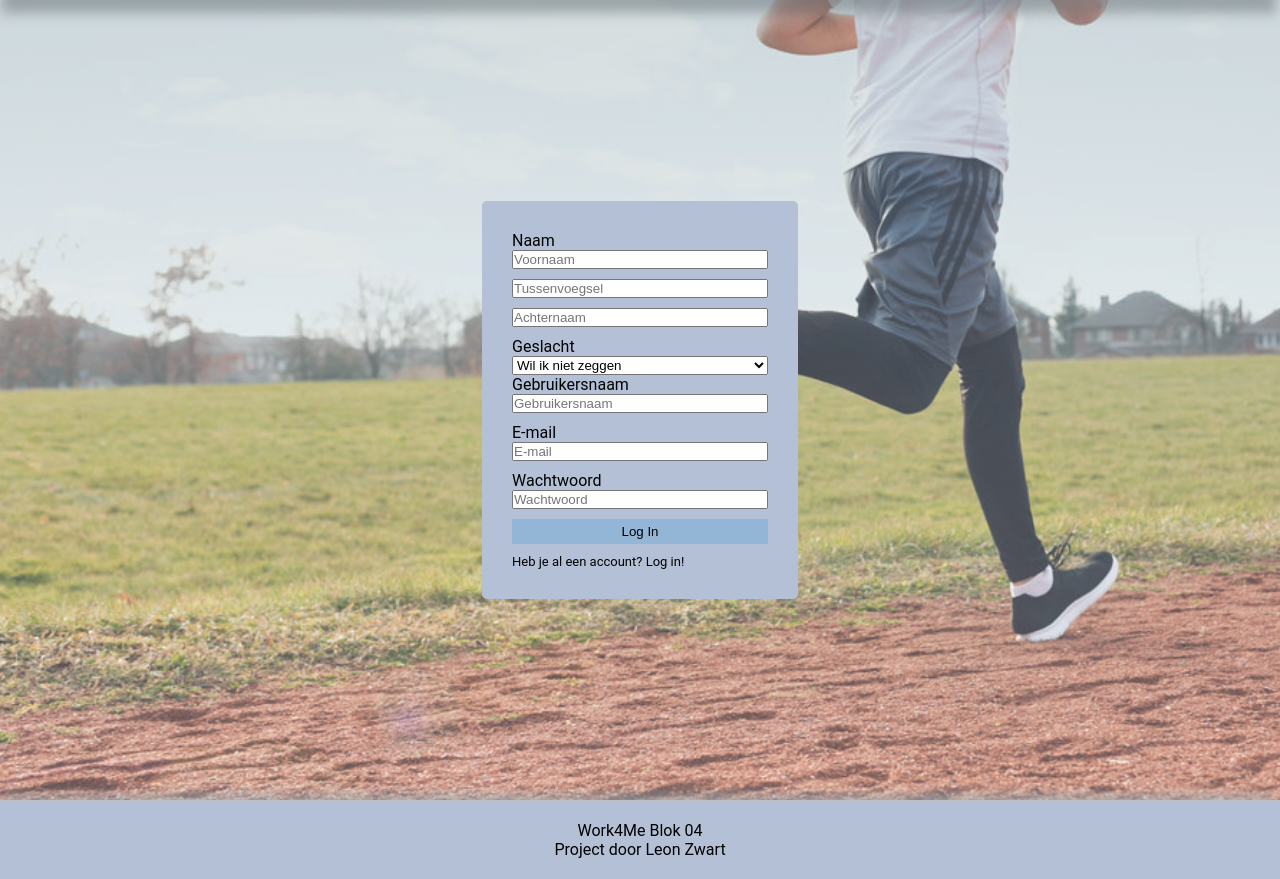
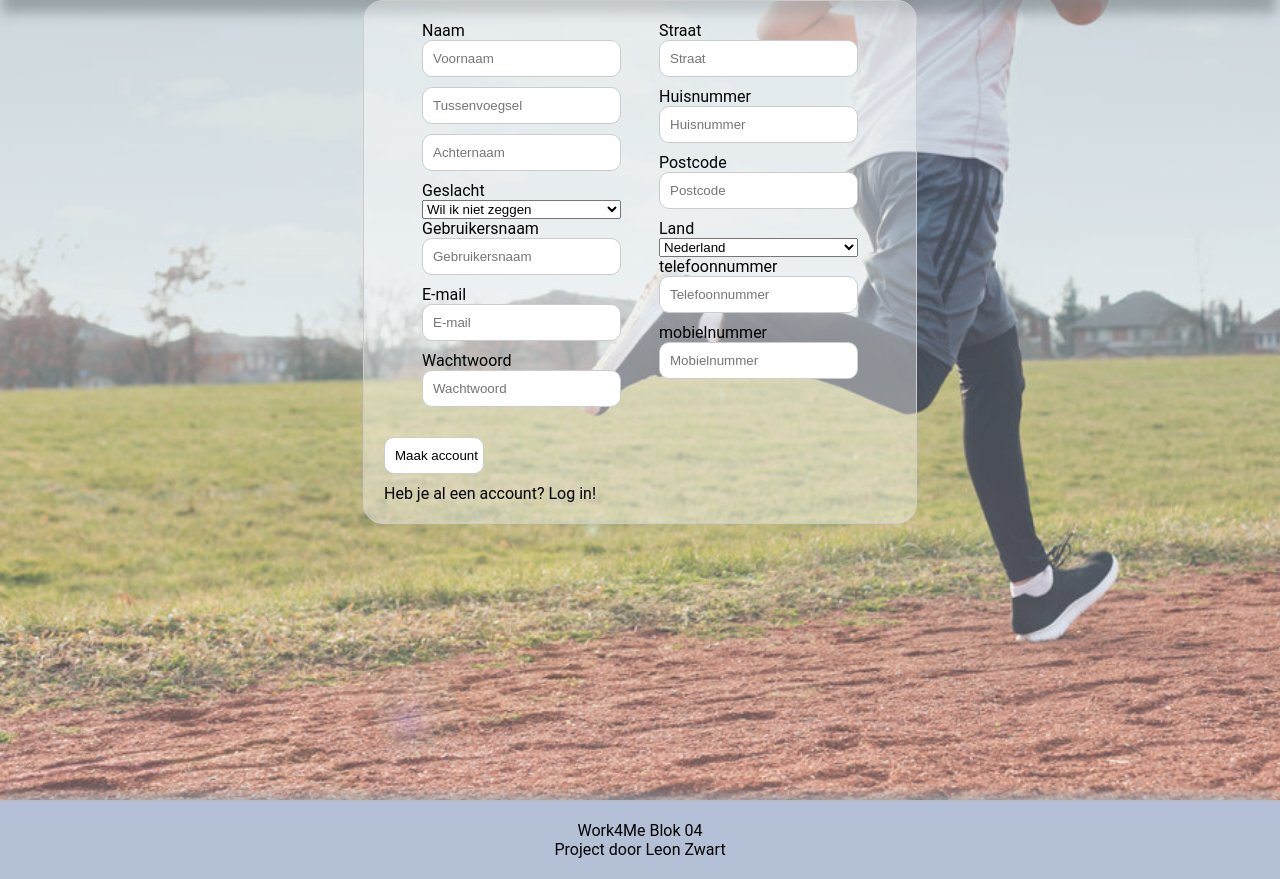
Before and after one commit to LeZwart/Work4Me, a PHP site: page /register.php in a window 1280 px wide. Shown: the part 78-957 px from the top of the page. Run offline with PHP 8.4, Linux system fonts and the light colour scheme; data that the repository does not hold is empty.

Commit message:
register front done

```diff
--- /dev/null
+++ b/www/css/register.css
@@ -0,0 +1,52 @@
+main {
+    width: 100%;
+    height: 100vh
+}
+
+form {
+    width: 40%;
+    padding: 20px;
+
+    background-color: #ffffff61;
+    border-radius: 20px;
+    border: 1px solid #ccc;
+
+    margin: 0 auto;
+
+    display: flex;
+    flex-direction: column;
+    justify-content: center;
+}
+
+.information {
+    width: 100%;
+    display: flex;
+
+    justify-content: space-evenly;
+}
+
+section {
+    margin-bottom: 20px;
+    display: flex;
+    flex-direction: column;
+
+
+}
+
+input[type="text"], input[type="password"], input[type="email"] {
+    width: fit-content;
+    padding: 10px;
+    border-radius: 10px;
+    border: 1px solid #ccc;
+    margin-bottom: 10px;
+}
+
+input[type="submit"] {
+    width: 100px;
+    padding: 10px;
+    border-radius: 10px;
+    border: 1px solid #ccc;
+    margin-bottom: 10px;
+    background-color: #ffffff;
+    cursor: pointer;
+}
--- a/www/register.php
+++ b/www/register.php
@@ -18,7 +18,7 @@
         <meta charset="UTF-8">
         <meta name="viewport" content="width=device-width, initial-scale=1.0">
         <link rel="stylesheet" href="css/main-style.css">
-        <link rel="stylesheet" href="css/login.css">
+        <link rel="stylesheet" href="css/register.css">
         <title>Work4Me - Registratie</title>
     </head>
     <body>
@@ -26,34 +26,62 @@
         <main>
             <form action="process-register.php" method="POST">
 
+                <div class="information">
+                    <section>
                             <!-- Naam -->
-                <label for="firstname">Naam</label>
-                <input type="text" name="firstname" id="firstname" placeholder="Voornaam">
-                <input type="text" name="infix" id="infix" placeholder="Tussenvoegsel">
-                <input type="text" name="lastname" id="lastname" placeholder="Achternaam">
+                        <label for="Voornaam">Naam</label>
+                        <input type="text" name="Voornaam" id="Voornaam" placeholder="Voornaam">
+                        <input type="text" name="Tussenvoegsel" id="Tussenvoegsel" placeholder="Tussenvoegsel">
+                        <input type="text" name="Achternaam" id="Achternaam" placeholder="Achternaam">
 
                         <!-- Geslacht -->
-                <label for="gender">Geslacht</label>
-                <select name="gender" id="gender">
+                        <label for="geslacht">Geslacht</label>
+                        <select name="geslacht" id="geslacht">
                             <option value="">Wil ik niet zeggen</option>
                             <option value="Man">Man</option>
                             <option value="Vrouw">Vrouw</option>
                         </select>
 
                         <!-- Gebruikersnaam -->
-                <label for="username">Gebruikersnaam</label>
-                <input type="text" name="username" id="username" placeholder="Gebruikersnaam">
+                        <label for="Gebruikersnaam">Gebruikersnaam</label>
+                        <input type="text" name="Gebruikersnaam" id="Gebruikersnaam" placeholder="Gebruikersnaam">
 
                         <!-- E-mail -->
                         <label for="email">E-mail</label>
                         <input type="email" name="email" id="email" placeholder="E-mail">
 
                         <!-- Wachtwoord -->
-                <label for="password">Wachtwoord</label>
+                        <label for="Wachtwoord">Wachtwoord</label>
                         <input type="password" name="password" id="password" placeholder="Wachtwoord">
+                    </section>
+                    <!-- <br><br> -->
+                    <section>
+                        <label for="straat">Straat</label>
+                        <input type="text" name="straat" id="straat" placeholder="Straat">
+
+                        <label for="huisnummer">Huisnummer</label>
+                        <input type="text" name="huisnummer" id="huisnummer" placeholder="Huisnummer">
+
+                        <label for="postcode">Postcode</label>
+                        <input type="text" name="postcode" id="postcode" placeholder="Postcode">
+
+                        <label for="land">Land</label>
+                        <select name="land" id="land">
+                            <option value="Nederland">Nederland</option>
+                            <option value="België">België</option>
+                        </select>
+
+                        <label for="telefoonnummer">telefoonnummer</label>
+                        <input type="text" name="telefoonnummer" id="telefoonnummer" placeholder="Telefoonnummer">
+
+                        <label for="mobielnummer">mobielnummer</label>
+                        <input type="text" name="mobielnummer" id="mobielnummer" placeholder="Mobielnummer">
+
+                    </section>
+                </div>
 
 
-                <input type="submit" value="Log In">
+                <input type="submit" value="Maak account">
                 <a href="login.php" class="redirect-login-register">Heb je al een account? Log in!</a>
             </form>
         </main>
```
Also changed, not shown: www/process-register.php (+64 -1 lines). Lines whose indentation alone changed are shown as unchanged.
